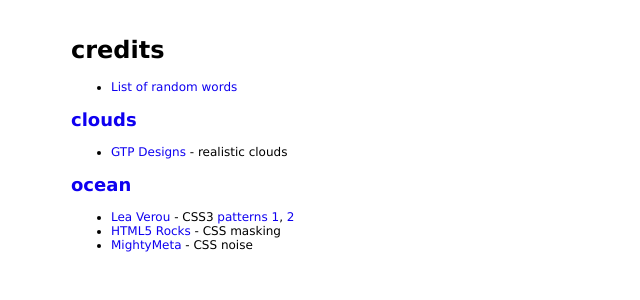
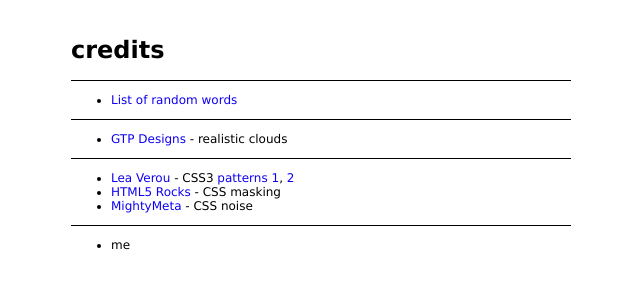
Before and after one commit to redsummernight/redsummernight.github.io, a Jekyll site: the page built from credits/index.html, in a window 1280 px wide. Shown: the top 300 px of the page, without its empty margins (319-959 px from the left). Built offline with Jekyll 4.4.1, drawn with Linux system fonts in a browser that asks for light colours.

Commit message:
Remove page links in credits
This is not an index.

```diff
--- a/credits/index.html
+++ b/credits/index.html
@@ -7,10 +7,10 @@
 {% assign pages = site.pages | sort: 'title' %}
 {% for p in pages %}
 	{% if p.credits != "" %}
-		<h2 id="{{ p.title | slugify }}">
-			<a href="{{ site.baseurl }}{{ p.url | remove:'index.html' }}">{{ p.title }}</a>
-		</h2>
+		{% if p.title %}<hr id="{{ p.title | slugify }}">{% else %}<hr>{% endif %}
 		{{ p.credits | markdownify }}
 	{% endif %}
 {% endfor %}
+<hr>
+<ul><li>me</li></ul>
 </div>
--- a/css/common.scss
+++ b/css/common.scss
@@ -13,6 +13,11 @@
 }
 
 a:hover { text-decoration: underline; }
+
+hr {
+	border: none;
+	border-top: 1px solid;
+}
 
 .kid {
 	position: relative;
```
